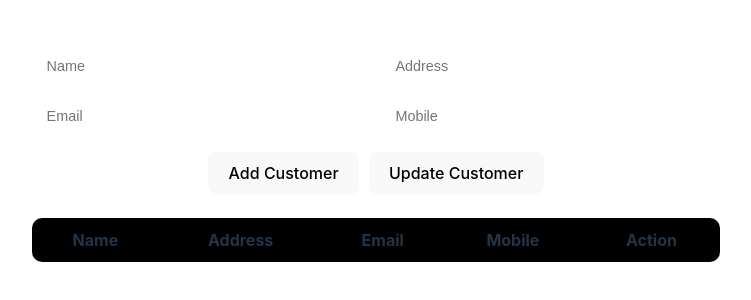
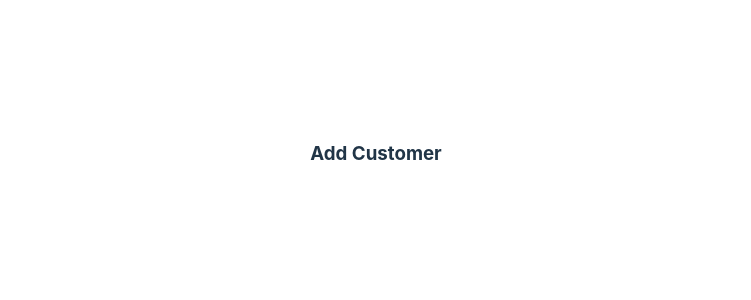
Before and after one commit to charakamihiranga/RAD-Sessions, a React (Vite) app in the folder react-pos/: page /add in a window 1280 px wide. Shown: the part 246-546 px from the top of the page, without its empty margins (264-1015 px from the left). Built offline with nearby package versions, Linux system fonts and the light colour scheme.

Commit message:
react routing example

```diff
--- a/react-pos/package.json
+++ b/react-pos/package.json
@@ -10,9 +10,11 @@
     "preview": "vite preview"
   },
   "dependencies": {
+    "@react-buddy/ide-toolbox": "^2.4.0",
     "react": "^18.3.1",
     "react-dom": "^18.3.1",
-    "@react-buddy/ide-toolbox": "^2.4.0"
+    "react-router": "^7.0.2",
+    "react-router-dom": "^7.0.2"
   },
   "devDependencies": {
     "@eslint/js": "^9.15.0",
--- a/react-pos/src/App.css
+++ b/react-pos/src/App.css
@@ -31,6 +31,7 @@ table {
 table thead th {
   padding: 10px 10px;
   background: black;
+  color: white;
 }
 
 table tbody td {
--- a/react-pos/src/App.tsx
+++ b/react-pos/src/App.tsx
@@ -1,94 +1,23 @@
-import './App.css' // Import the CSS file for styling
-import { useState } from "react"; // Import the useState hook from React
-import { Customer } from "./model/Customer.ts"; // Import the Customer class
+import './App.css'
+import {createBrowserRouter} from "react-router";
+import {Dashboard} from "./component/Dashboard.tsx";
+import {RouterProvider} from "react-router/dom";
+import {AddCustomer} from "./component/AddCustomer.tsx";
+
 
 function App() {
-    // State to store the list of customers
-    const [customers, setCustomers] = useState<Customer[]>([])
 
-    // States to store the form input values
-    const [name, setName] = useState("")
-    const [address, setAddress] = useState("")
-    const [email, setEmail] = useState("")
-    const [mobile, setMobile] = useState("")
-
-    // Function to add a new customer
-    function addCustomer() {
-        const customer = new Customer(name, address, email, mobile) // Create a new customer instance
-        setCustomers([...customers, customer]) // Add the new customer to the list
-    }
-
-    // Function to delete a customer by email
-    function deleteCustomer(email: string) {
-        setCustomers(customers.filter((customer) => customer.email !== email)) // Filter out the customer with the given email
-    }
-
-    // Function to view a customer's details
-    function viewCustomer(index: number) {
-        const customer = customers[index] // Get the customer at the given index
-        setName(customer.name) // Set the form input values to the customer's details
-        setAddress(customer.address)
-        setEmail(customer.email)
-        setMobile(customer.mobile)
-    }
-
-    // Function to update a customer's details
-    function updateCustomer() {
-        const customer = new Customer(name, address, email, mobile) // Create a new customer instance with updated details
-        const index = customers.findIndex((customer) => customer.email === email) // Find the index of the customer to update
-        if (index !== -1) {
-            const newCustomers = [...customers] // Create a copy of the customers array
-            newCustomers[index] = customer // Update the customer at the found index
-            setCustomers(newCustomers) // Set the updated customers array
-        }
-    }
+    const routes = createBrowserRouter([
+        {path: '/', element: <Dashboard/>},
+        {path:'add', element: <AddCustomer/>}
+    ])
 
     return (
         <>
-            <form>
-                {/* Input fields for customer details */}
-                <input type="text" placeholder="Name" value={name} onChange={e => setName(e.target.value)} />
-                <input type="text" placeholder="Address" value={address} onChange={e => setAddress(e.target.value)} />
-                <input type="text" placeholder="Email" value={email} onChange={e => setEmail(e.target.value)} />
-                <input type="text" placeholder="Mobile" value={mobile} onChange={e => setMobile(e.target.value)} />
-            </form>
-            <div className="btn-container">
-                {/* Buttons to add and update customers */}
-                <button onClick={addCustomer}>Add Customer</button>
-                <button onClick={updateCustomer}>Update Customer</button>
-            </div>
-
-            <br />
-
-            <table>
-                <thead>
-                    <tr>
-                        <th>Name</th>
-                        <th>Address</th>
-                        <th>Email</th>
-                        <th>Mobile</th>
-                        <th>Action</th>
-                    </tr>
-                </thead>
-                <tbody>
-                    {/* Render the list of customers */}
-                    {customers.map((customer, index) => (
-                        <tr key={index}>
-                            <td>{customer.name}</td>
-                            <td>{customer.address}</td>
-                            <td>{customer.email}</td>
-                            <td>{customer.mobile}</td>
-                            <td>
-                                {/* Buttons to delete and view customer details */}
-                                <button onClick={() => deleteCustomer(customer.email)}>Delete</button>
-                                <button onClick={() => viewCustomer(index)}>View</button>
-                            </td>
-                        </tr>
-                    ))}
-                </tbody>
-            </table>
+            <RouterProvider router={routes} >
+            </RouterProvider>
         </>
     )
 }
 
-export default App // Export the App component as the default export
+export default App
--- /dev/null
+++ b/react-pos/src/component/AddCustomer.tsx
@@ -0,0 +1,7 @@
+export function AddCustomer() {
+    return (
+        <>
+            <h3>Add Customer</h3>
+        </>
+    );
+}
--- /dev/null
+++ b/react-pos/src/component/Dashboard.tsx
@@ -0,0 +1,7 @@
+export function Dashboard() {
+    return (
+        <>
+            <h3>Dashboard</h3>
+        </>
+    );
+}
```
Also changed, not shown: 1 other file (tests, documents, lock files or other folders).
